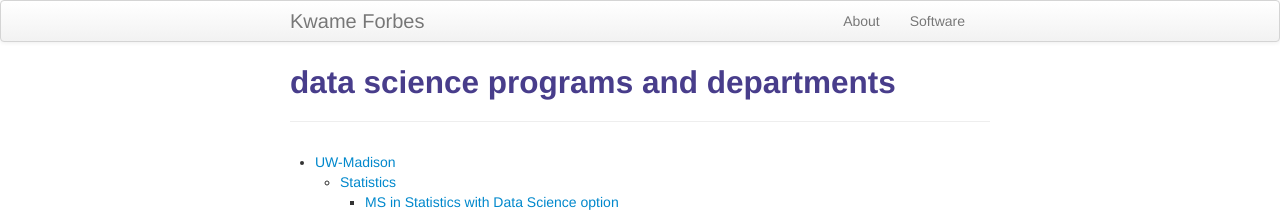
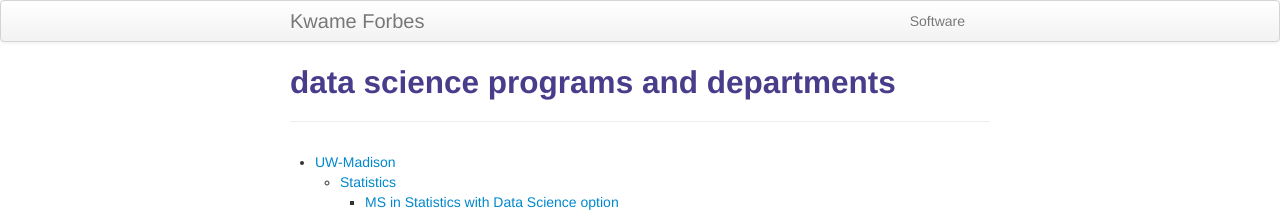
Before and after one commit to KwameForbes/KwameForbes.github.io, a Jekyll site: the page built from pages/datasci.md, in a window 1280 px wide. Shown: the top 212 px of the page. Built offline with Jekyll 4.4.1, drawn with Linux system fonts in a browser that asks for light colours.

Commit message:
Update default.html

```diff
--- a/_includes/themes/twitter/default.html
+++ b/_includes/themes/twitter/default.html
@@ -35,7 +35,6 @@
         <div class="container-narrow">
           <a class="brand" href="{{ HOME_PATH }}">{{ site.title }}</a>
           <ul class="nav">
-              <li><a href="{{ BASE_PATH }}/pages/about.html">About</a></li>
               <li><a href="{{ BASE_PATH }}/pages/software.html">Software</a></li>
           </ul>
         </div>
```
